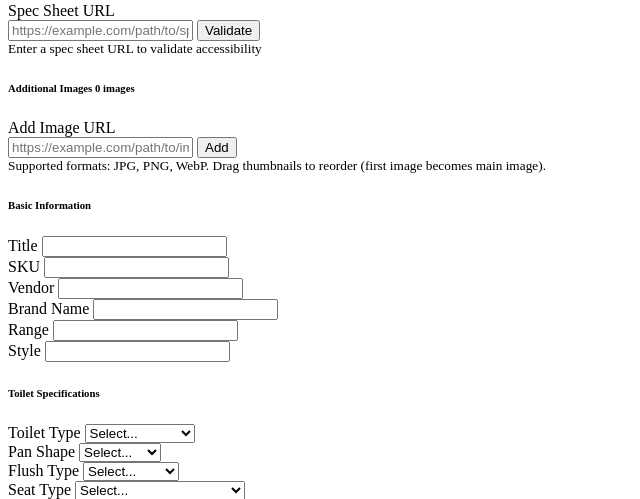
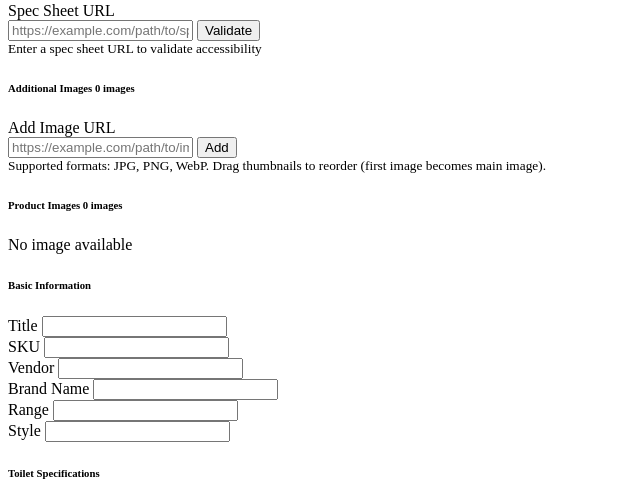
Before and after one commit to Scruffy40nil/Cass-Brothers_PIM, a Flask app: template templates/collection/modals/toilets_modal.html in a window 1280 px wide. Shown: the part 163-662 px from the top of the page, without its empty margins (0-640 px from the left). Run offline with Flask 3, Linux system fonts and the light colour scheme; the template is opened without the code that fills it, so the values that code supplies are empty; parts of the project's set-up code (start-up, migrations or seed data) failed here and were passed over.

Commit message:
Add product image gallery display to toilets modal with navigation controls

```diff
--- a/templates/collection/modals/toilets_modal.html
+++ b/templates/collection/modals/toilets_modal.html
@@ -93,6 +93,36 @@
 
           <!-- Hidden field to store the comma-separated URLs -->
           <input type="hidden" id="editShopifyImages" value="">
+        </div>
+
+        <!-- Image Gallery Section -->
+        <div class="image-section mb-4">
+          <h6>
+            <i class="fas fa-images me-2"></i>Product Images
+            <span class="image-count-badge" id="modalImageCountBadge">0 images</span>
+          </h6>
+
+          <div class="main-image-container" id="modalMainImageContainer">
+              <div class="image-placeholder" id="modalImagePlaceholder">
+                  <i class="fas fa-image"></i>
+                  <p>No image available</p>
+              </div>
+
+              <button class="image-nav-btn prev" id="modalPrevImageBtn" onclick="navigateModalImage(-1)" style="display: none;">
+                  <i class="fas fa-chevron-left"></i>
+              </button>
+              <button class="image-nav-btn next" id="modalNextImageBtn" onclick="navigateModalImage(1)" style="display: none;">
+                  <i class="fas fa-chevron-right"></i>
+              </button>
+
+              <div class="image-counter" id="modalImageCounter" style="display: none;">
+                  <span id="modalCurrentImageIndex">1</span> / <span id="modalTotalImages">1</span>
+              </div>
+          </div>
+
+          <div class="thumbnail-gallery" id="modalThumbnailGallery" style="display: none;">
+              <!-- Thumbnails will be dynamically populated -->
+          </div>
         </div>
 
         <form id="editProductForm">
```
